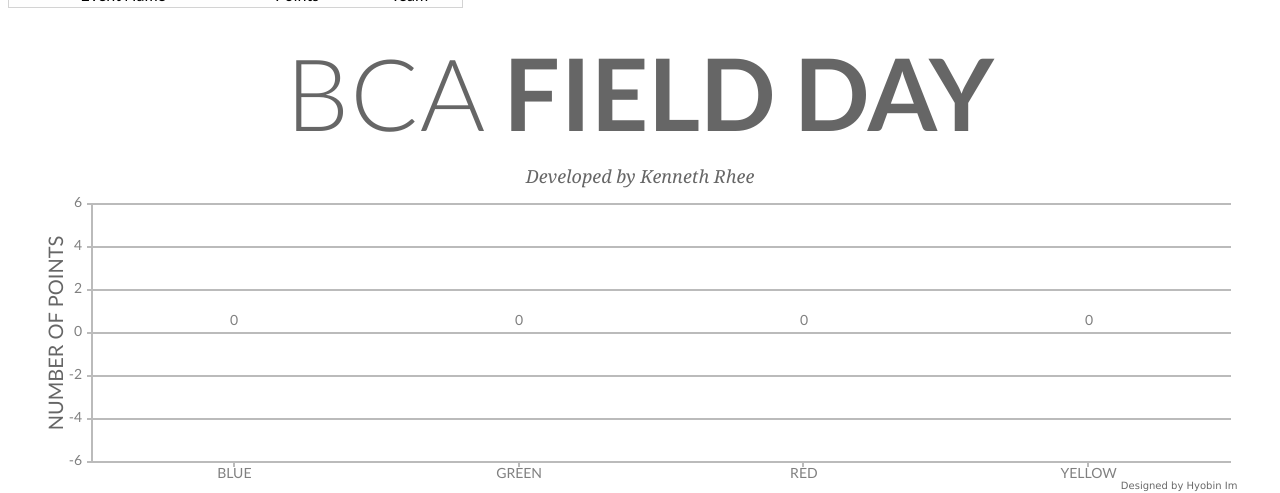
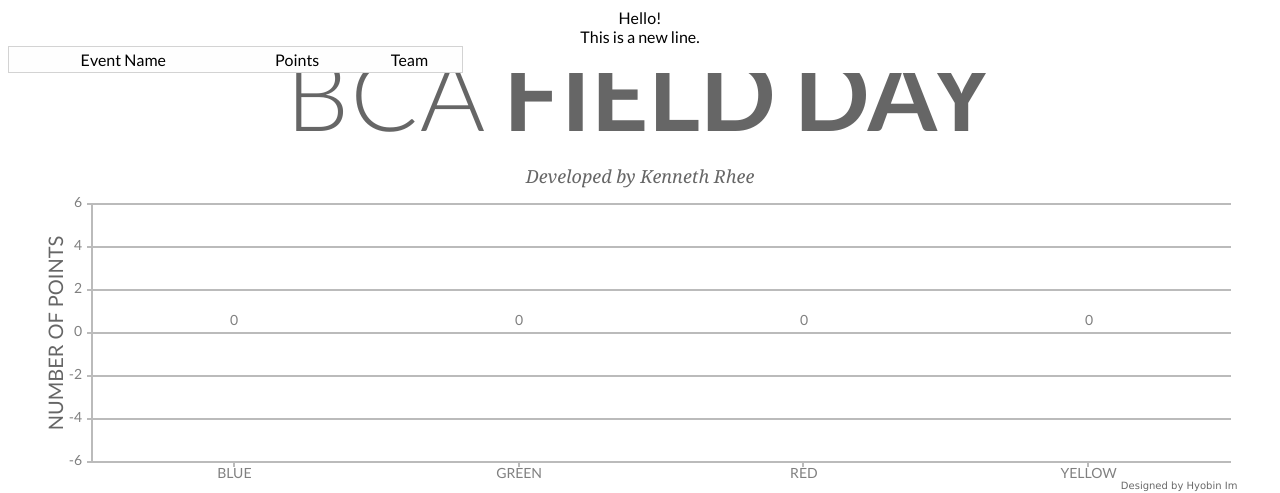
Before and after one commit to kenrhe/bcafieldday, a Flask app: page / in a window 1280 px wide. Shown: the top 493 px of the page. Run offline with Flask 2, Linux system fonts and the light colour scheme; data that the repository does not hold is empty; some libraries are stand-ins or nearby versions.

Commit message:
Signed By Kenneth Rhee

```diff
--- a/static/style.css
+++ b/static/style.css
@@ -45,7 +45,7 @@ h2 {
 #bottom {
   position:absolute;
   background-color: white;
-  bottom: 0;
+  top: 0;
 }
 
 .score {
```
